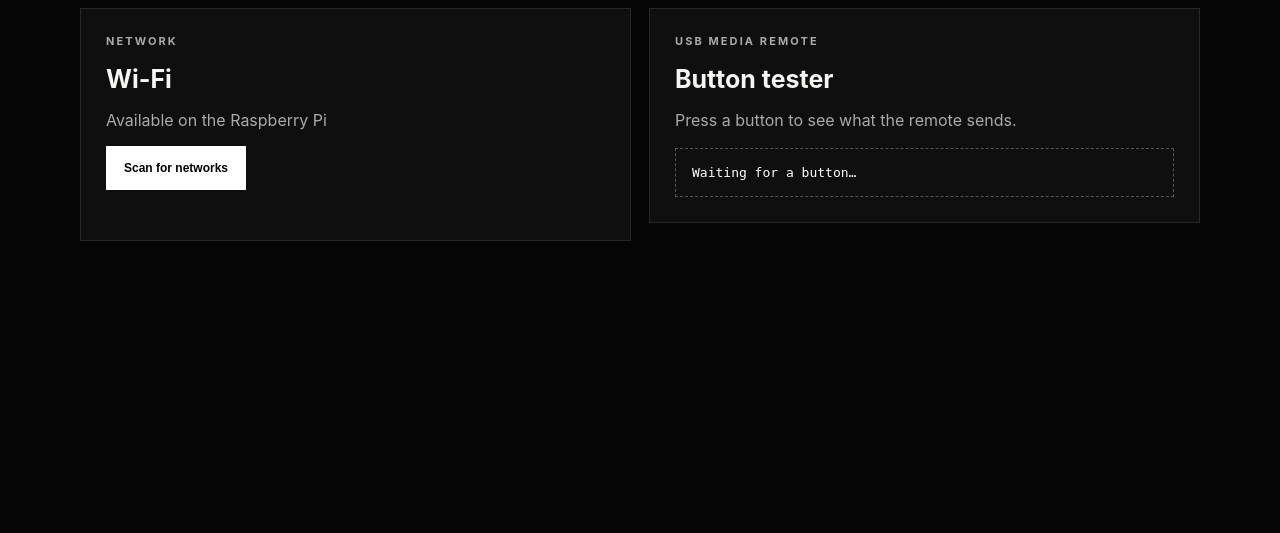
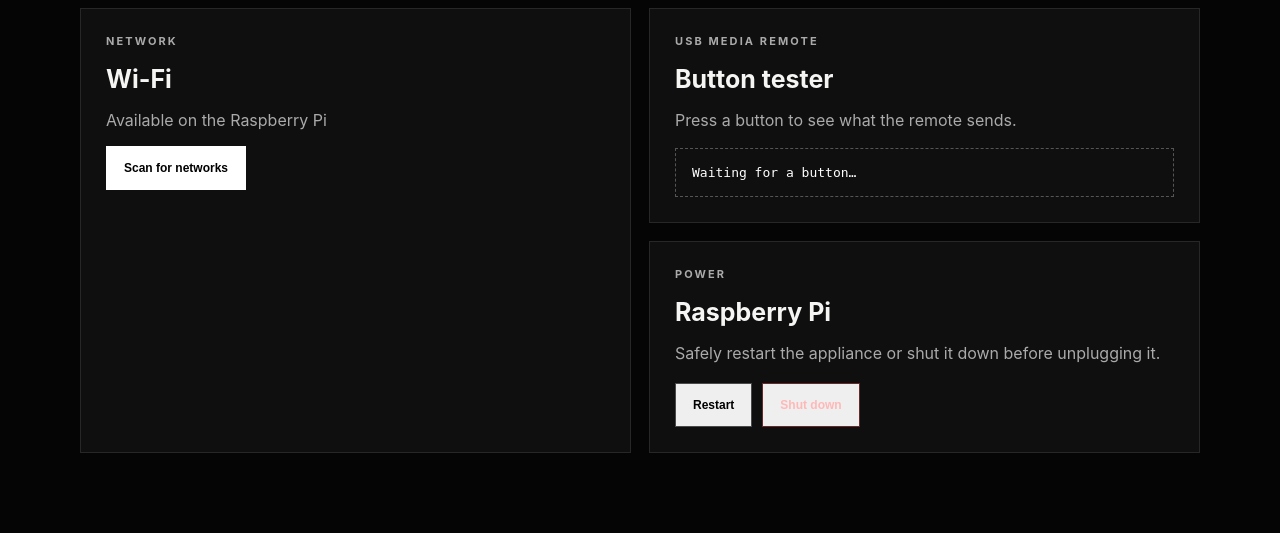
Before and after one commit to 13seitza/afilmbykirk, a Flask app: page /settings in a window 1280 px wide. Shown: the part 524-1057 px from the top of the page. Before the commit the page ends 765 px from the top, so only its background shows below. Run offline with Flask 3, Linux system fonts and the light colour scheme; data that the repository does not hold is empty; some libraries are stand-ins or nearby versions.

Commit message:
Add kiosk power controls and remote select mapping

```diff
--- a/afilmbykirk/routes.py
+++ b/afilmbykirk/routes.py
@@ -25,6 +25,7 @@
     change_volume,
     connect_bluetooth,
     connect_wifi,
+    power_action,
     scan_wifi,
     scan_bluetooth,
     select_audio_output,
@@ -291,6 +292,17 @@
     return jsonify(ok=True, enabled=payload["enabled"])
 
 
+@bp.post("/api/system/power")
+def system_power():
+    local_request_only()
+    payload = request.get_json(silent=True) or {}
+    try:
+        power_action(payload.get("action"))
+        return jsonify(ok=True)
+    except ControlError as error:
+        return jsonify(ok=False, error=str(error)), 400
+
+
 @bp.get("/api/audio/outputs")
 def get_audio_outputs():
     local_request_only()
--- a/afilmbykirk/static/css/app.css
+++ b/afilmbykirk/static/css/app.css
@@ -266,6 +266,7 @@
 }
 .button-icon { width: 16px; height: 16px; fill: none; stroke: currentColor; stroke-width: 2; stroke-linecap: round; stroke-linejoin: round; }
 .minimal-button.primary { color: #000; background: #fff; border-color: #fff; }
+.danger-button { color: #ffb8b8; border-color: #6a2929; }
 .minimal-button:hover,
 .minimal-button:focus { border-color: #fff; }
 .minimal-button.disabled { color: #555; border-color: #292929; }
--- a/afilmbykirk/static/js/app.js
+++ b/afilmbykirk/static/js/app.js
@@ -38,6 +38,17 @@
   };
 
   document.addEventListener('keydown', (event) => {
+    const selectKeys = [
+      'BrowserHome', 'BrowserSearch', 'Search', 'Accept', 'Select', 'Execute',
+      'LaunchApplication1', 'LaunchApplication2'
+    ];
+    if (selectKeys.includes(event.key) && document.body.dataset.localControls === 'true') {
+      event.preventDefault();
+      event.stopImmediatePropagation();
+      document.activeElement?.click();
+      scheduleSleep();
+      return;
+    }
     const volumeActions = {
       AudioVolumeUp: 'up',
       AudioVolumeDown: 'down',
--- a/afilmbykirk/static/js/settings.js
+++ b/afilmbykirk/static/js/settings.js
@@ -28,6 +28,31 @@
         `Currently ${result.enabled ? 'on' : 'off'}. When off, the home screen uses the black gradient.`;
       notify(`Background video ${result.enabled ? 'enabled' : 'disabled'}`);
     } catch (error) { notify(error.message); }
+  });
+
+  document.querySelectorAll('[data-power]').forEach((button) => {
+    button.addEventListener('click', async () => {
+      const action = button.dataset.power;
+      const message = action === 'shutdown'
+        ? 'Shut down the Raspberry Pi? Wait for the activity light to stop before unplugging it.'
+        : 'Restart A Film by Kirk?';
+      if (!window.confirm(message)) return;
+      button.disabled = true;
+      button.textContent = action === 'shutdown' ? 'Shutting down…' : 'Restarting…';
+      try {
+        const response = await fetch('/api/system/power', {
+          method: 'POST', headers: { 'Content-Type': 'application/json' },
+          body: JSON.stringify({ action })
+        });
+        if (!response.ok) {
+          const result = await response.json();
+          throw new Error(result.error);
+        }
+      } catch (error) {
+        button.disabled = false;
+        notify(error.message);
+      }
+    });
   });
 
   const postVolume = async (action) => {
--- a/afilmbykirk/system_controls.py
+++ b/afilmbykirk/system_controls.py
@@ -205,3 +205,13 @@
     _run(["bluetoothctl", "trust", address])
     _run(["bluetoothctl", "connect", address], timeout=30)
     return {"connected": True, "address": address}
+
+
+def power_action(action):
+    commands = {
+        "restart": ["sudo", "-n", "/usr/bin/systemctl", "reboot"],
+        "shutdown": ["sudo", "-n", "/usr/bin/systemctl", "poweroff"],
+    }
+    if action not in commands:
+        raise ControlError("Unknown power action")
+    _run(commands[action], timeout=10)
--- a/afilmbykirk/templates/settings.html
+++ b/afilmbykirk/templates/settings.html
@@ -38,6 +38,16 @@
       <p>Press a button to see what the remote sends.</p>
       <output class="remote-readout" id="remote-readout">Waiting for a button…</output>
     </section>
+
+    <section class="settings-card power-card">
+      <p class="label">Power</p>
+      <h2>Raspberry Pi</h2>
+      <p>Safely restart the appliance or shut it down before unplugging it.</p>
+      <div class="control-row">
+        <button class="minimal-button remote-focus" data-power="restart" type="button">Restart</button>
+        <button class="minimal-button danger-button remote-focus" data-power="shutdown" type="button">Shut down</button>
+      </div>
+    </section>
   </div>
   <div class="toast" id="settings-toast" role="status"></div>
 </section>
```
Also changed, not shown: tests/test_app.py (+14 -0 lines), 1 other file.
